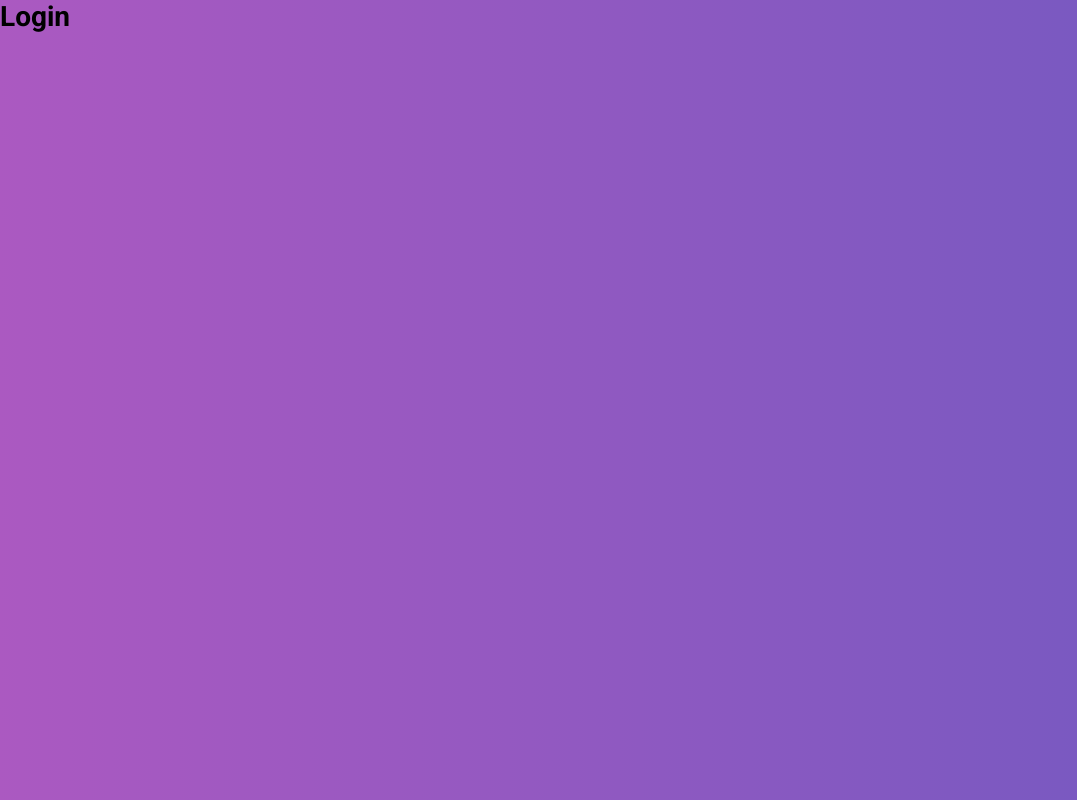
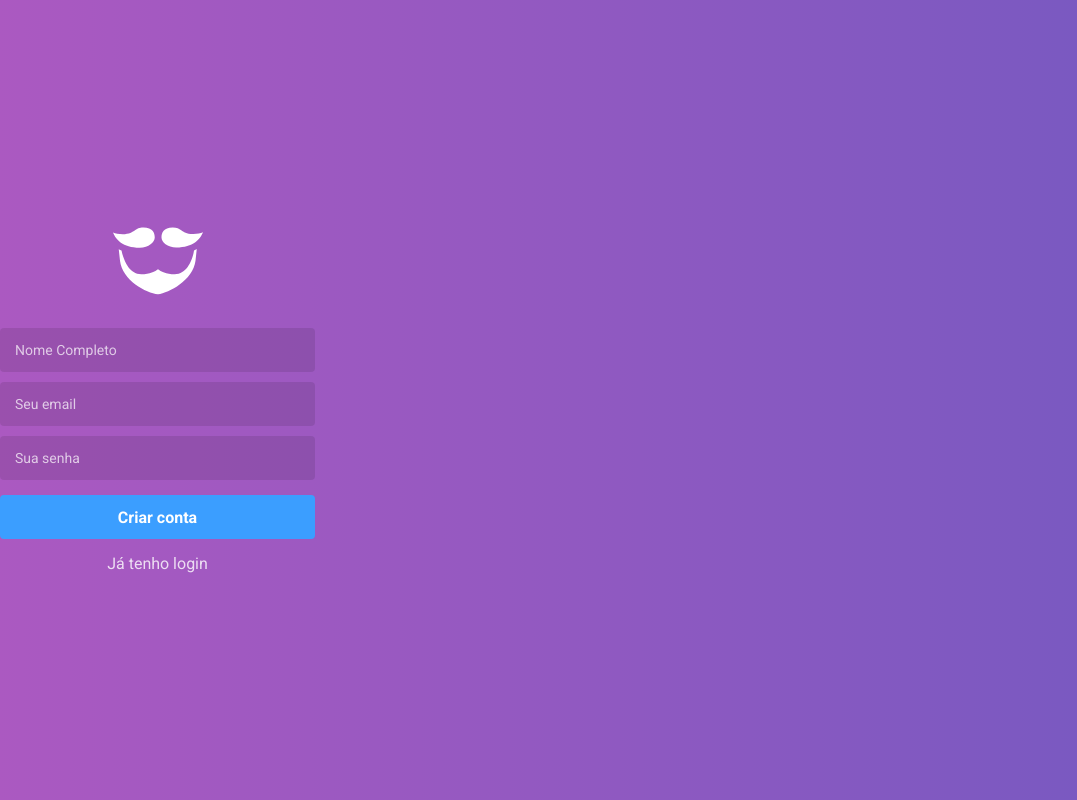
Before and after one commit to HervalMata/bootcamp, a React (Create React App) app in the folder web/: page / in a window 1280 px wide. Shown: the whole page, without its empty margins (0-1077 px from the left). Built offline with nearby package versions, Linux system fonts and the light colour scheme; the HTML template or start-up script is replaced by a standard one.

Commit message:
Estilização da Autenticação

```diff
--- a/web/package.json
+++ b/web/package.json
@@ -4,6 +4,7 @@
   "private": true,
   "dependencies": {
     "history": "^4.9.0",
+    "polished": "^3.4.1",
     "prop-types": "^15.7.2",
     "react": "^16.8.6",
     "react-dom": "^16.8.6",
--- a/web/src/pages/SignIn/index.js
+++ b/web/src/pages/SignIn/index.js
@@ -1,5 +1,18 @@
 import React from 'react';
+import logo from '~/assets/logo.svg';
+import {Link} from "react-router-dom";
 
 export default function SignIn() {
-  return <h1>Login</h1>;
+  return (
+    <>
+      <img src={logo} alt="GoBarber" />
+      <form>
+        <input placeholder="Nome Completo" />
+        <input type="email" placeholder="Seu email" />
+        <input type="password" placeholder="Sua senha" />
+        <button type="submit">Criar conta</button>
+        <Link to="/">Já tenho login</Link>
+      </form>
+    </>
+  );
 }
--- a/web/src/pages/_layouts/auth/index.js
+++ b/web/src/pages/_layouts/auth/index.js
@@ -1,9 +1,13 @@
 import React from 'react';
 import PropTypes from 'prop-types';
-import { Wrapper } from './styles';
+import {Content, Wrapper} from './styles';
 
 export default function AuthLayout({ children }) {
-  return <Wrapper>{children}</Wrapper>;
+  return (
+    <Wrapper>
+      <Content>{children} </Content>
+    </Wrapper>
+  );
 }
 
 AuthLayout.propTypes = {
--- a/web/src/pages/_layouts/auth/styles.js
+++ b/web/src/pages/_layouts/auth/styles.js
@@ -1,6 +1,57 @@
 import styled from 'styled-components';
+import { darken } from 'polished';
 
 export const Wrapper = styled.div`
   height: 100%;
   background: linear-gradient(-90deg, #7159c1, #ab59c1);
+  display: flex;
+  align-items: center;
 `;
+
+export const Content = styled.div`
+  width: 100%;
+  max-width: 315px;
+  text-align: center;
+
+  form{
+    display: flex;
+    flex-direction: column;
+    margin-top: 30px;
+
+    input {
+      background: rgba(0, 0, 0, 0.1);
+      border: 0;
+      border-radius: 4px;
+      height: 44px;
+      padding: 0 15px;
+      color: #fff;
+      margin: 0 0 10px;
+      &::placeholder {
+        color: rgba(255, 255, 255, 0.7);
+      }
+    }
+    button {
+      margin: 5px 0 0;
+      height: 44px;
+      background: #3b9eff;
+      font-weight: bold;
+      color: #fff;
+      border: 0;
+      border-radius: 4px;
+      font-size: 16px;
+      transition: background 0.2s;
+      &:hover {
+        background: ${darken(0.03, '#3b9eff')};
+      }
+    }
+    a {
+      color: #fff;
+      margin-top: 15px;
+      font-size: 16px;
+      opacity: 0.8;
+      &:hover {
+        opacity: 1;
+      }
+    }
+  }
+`;
```
Also changed, not shown: web/src/assets/logo.svg (added), 1 other file (tests, documents, lock files or other folders).
